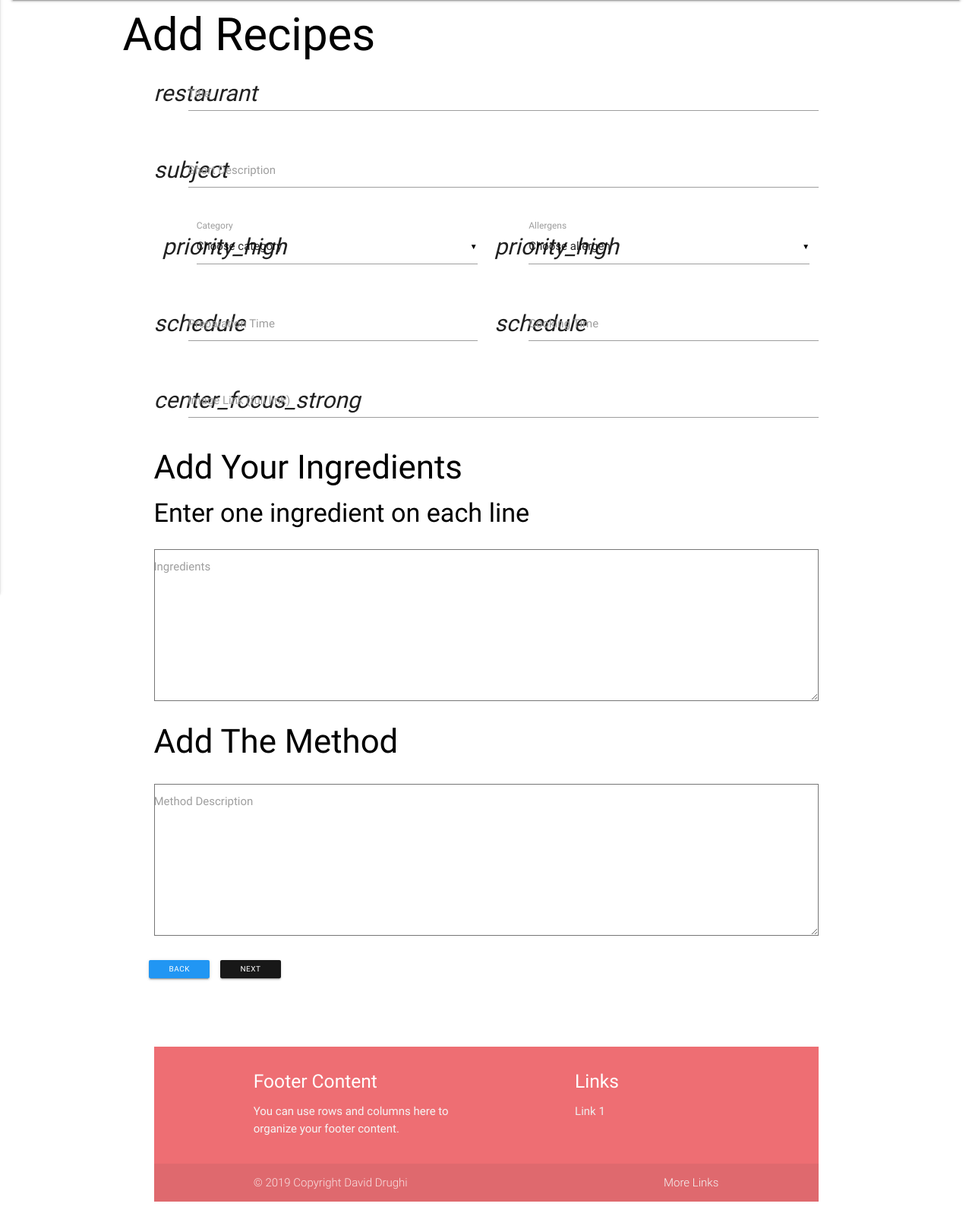
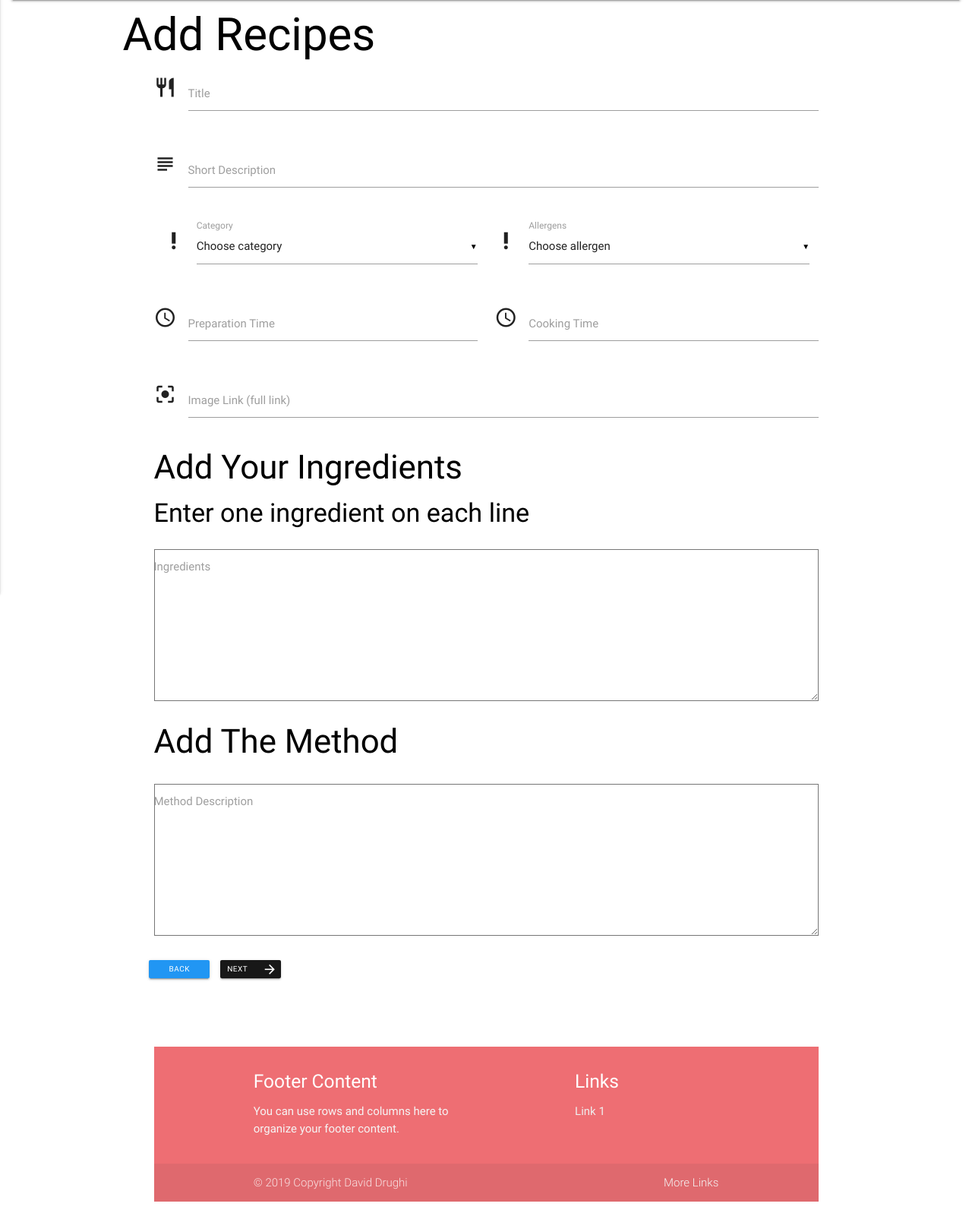
Before and after one commit to DavidColds/food_app, a Flask app: page /add_recipe in a window 1280 px wide. Shown: the part 79-1676 px from the top of the page at 76% size. Run offline with Flask 2, Linux system fonts and the light colour scheme; data that the repository does not hold is empty; some libraries are stand-ins or nearby versions.

Commit message:
small adjustments

```diff
--- a/templates/base.html
+++ b/templates/base.html
@@ -5,6 +5,9 @@
   <meta charset="UTF-8">
   <meta name="viewport" content="width=device-width, initial-scale=1.0">
   <meta http-equiv="X-UA-Compatible" content="ie=edge">
+
+  <link href="https://fonts.googleapis.com/icon?family=Material+Icons" rel="stylesheet">
+
   <!-- Google Font -->
   <link href="https://fonts.googleapis.com/css?family=Raleway:400,700,200|Lato:400,700" rel="stylesheet" type="text/css">
 
```
Also changed, not shown: templates/addrecipe.html (indentation only).
